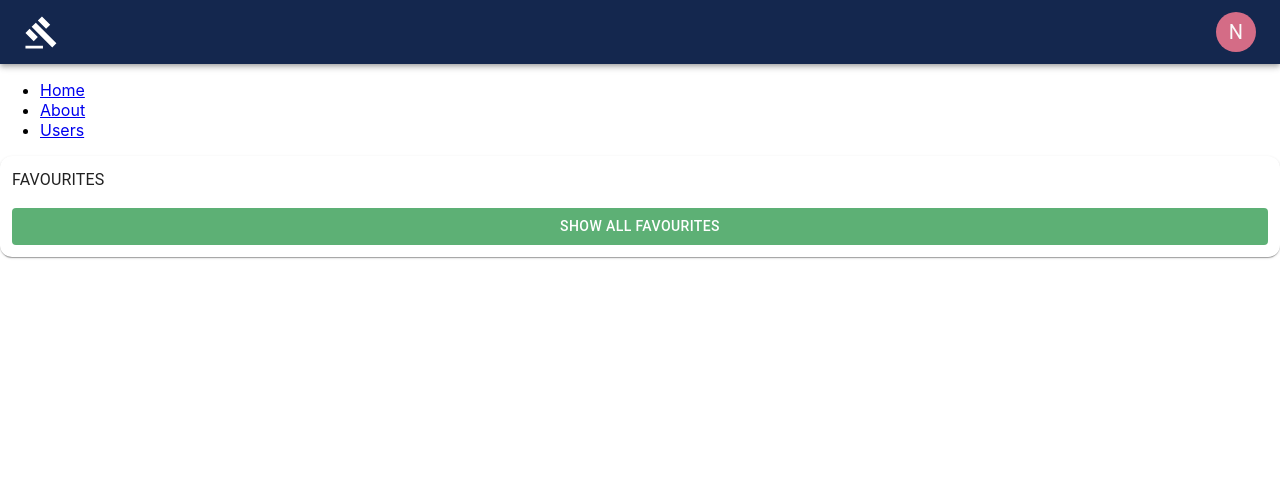
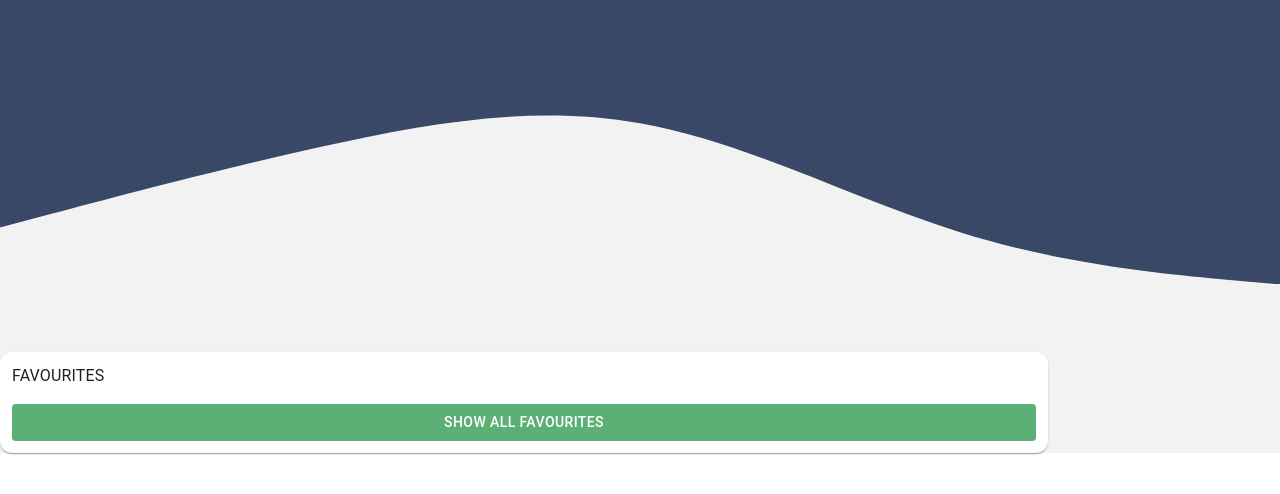
Before and after one commit to yooooyyooooy/line_auction, a React (Create React App) app: page / in a window 1280 px wide. Shown: the top 494 px of the page. Built offline with nearby package versions, Linux system fonts and the light colour scheme.

Commit message:
add : curve in homepage

```diff
--- a/src/components/App.js
+++ b/src/components/App.js
@@ -1,6 +1,6 @@
 import React from "react";
 import Navbar from "./Navbar";
-import FavoritesCard from "./FavoritesCard";
+import Home from "../pages/Home";
 import {
   BrowserRouter as Router,
   Switch,
@@ -11,7 +11,7 @@ import {
 export default function App() {
   return (
     <Router>
-      <div>
+      {/* <div>
         <Navbar/>
         <nav>
           <ul>
@@ -25,7 +25,7 @@ export default function App() {
               <Link to="/users">Users</Link>
             </li>
           </ul>
-        </nav>
+        </nav> */}
 
         {/* A <Switch> looks through its children <Route>s and
             renders the first one that matches the current URL. */}
@@ -40,15 +40,12 @@ export default function App() {
             <Home />
           </Route>
         </Switch>
-      </div>
+      {/* </div> */}
       <navbar/>
     </Router>
   );
 }
 
-function Home() {
-  return <div><FavoritesCard/></div>
-}
 
 function About() {
   return (
--- a/src/components/FavoritesCard.js
+++ b/src/components/FavoritesCard.js
@@ -7,8 +7,8 @@ import GreenButton from "./GreenButton"
 
 function FavoritesCard(){
   return (
-    <Box>
-      <RoundPaper>
+    <div style={{marginLeft:"auto"}}>
+      <RoundPaper style={{width:"80%",marginTop:"5%"}}>
         <Typography>
           FAVOURITES
         </Typography>
@@ -17,7 +17,7 @@ function FavoritesCard(){
         </List>
         <GreenButton text="SHOW ALL FAVOURITES"/>
       </RoundPaper>
-    </Box>
+    </div>
   )
 }
 
--- /dev/null
+++ b/src/pages/Home.js
@@ -0,0 +1,14 @@
+import React from "react"
+
+import colors from "../styles/colors"
+import FavoritesCard from "../components/FavoritesCard"
+
+export default function Home() {
+    return (
+        <div style={{backgroundColor:colors.white,margin:"auto"}}>
+            <svg xmlns="http://www.w3.org/2000/svg" viewBox="0 0 1440 320"><path fill={colors.blue} fill-opacity="1" d="M0,256L60,240C120,224,240,192,360,165.3C480,139,600,117,720,138.7C840,160,960,224,1080,261.3C1200,299,1320,309,1380,314.7L1440,320L1440,0L1380,0C1320,0,1200,0,1080,0C960,0,840,0,720,0C600,0,480,0,360,0C240,0,120,0,60,0L0,0Z"></path></svg>
+            <FavoritesCard/>
+        </div>
+
+    )
+}
```
